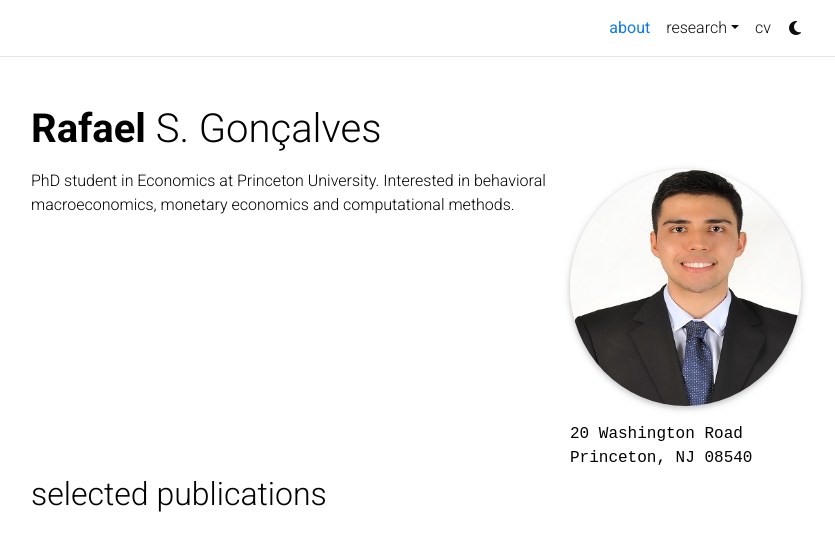
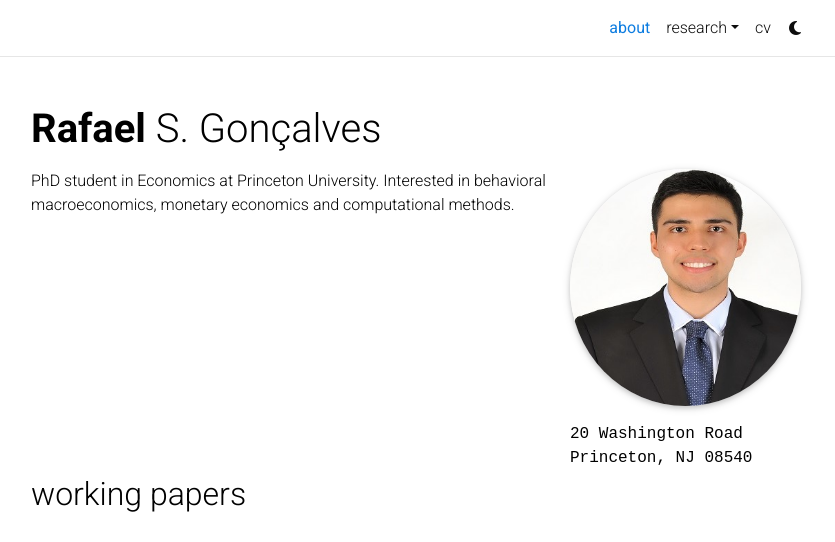
Before and after one commit to rafael-sgoncalves/rafael-sgoncalves.github.io, a Jekyll site: the page built from _pages/about.md, in a window 1280 px wide, cut to the strip 0-542 px from the top of the page. Shown: the whole strip, without its empty margins (224-1059 px from the left). Built offline with Jekyll 4.4.1, drawn with Linux system fonts in a browser that asks for light colours; comment, search, counter and statistics services are not loaded; a style sheet for code colours, icons or effects is not loaded.

Commit message:
improving stuff

```diff
--- a/_layouts/about.html
+++ b/_layouts/about.html
@@ -54,7 +54,7 @@
 
           <!-- Selected papers -->
           {% if page.selected_papers -%}
-            <h2><a href="{{ '/publications/' | relative_url }}" style="color: inherit;">selected publications</a></h2>
+            <h2><a href="{{ '/publications/' | relative_url }}" style="color: inherit;">working papers</a></h2>
             {%- include selected_papers.html %}
           {%- endif %}
 
```
